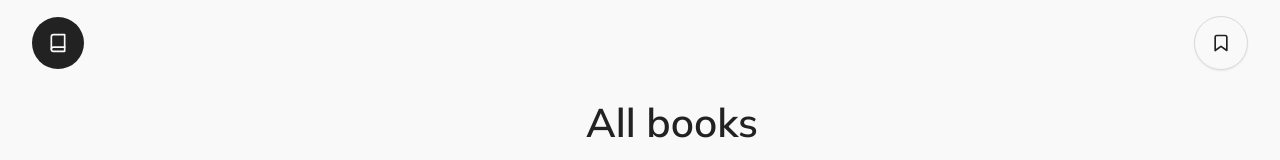
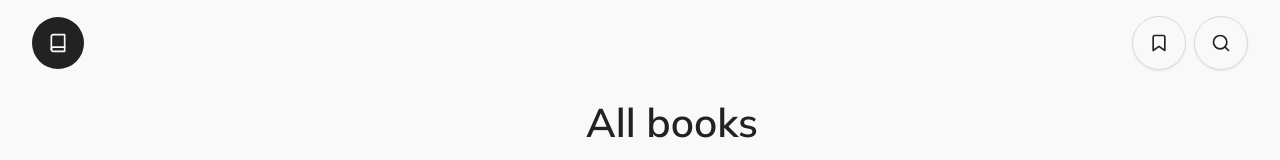
Before and after one commit to m-oppermann/book-club, a React (Create React App) app: page / in a window 1280 px wide. Shown: the top 160 px of the page. Built offline with nearby package versions, Linux system fonts and the light colour scheme.

Commit message:
Setup and implement Search component

```diff
--- a/src/App.jsx
+++ b/src/App.jsx
@@ -3,12 +3,14 @@ import { GlobalStyle } from "./styles"
 import BooksContainer from "./components/BooksContainer"
 import Header from "./components/Header"
 import DetailPanel from "./components/DetailPanel"
+import Search from "./components/Search"
 import { AnimatePresence } from "framer-motion"
 
 const App = () => {
   const [books, setBooks] = useState([])
   const [selectedBook, setSelectedBook] = useState(null)
   const [showPanel, setShowPanel] = useState(false)
+  const [filteredBooks, setFilteredBooks] = useState([])
 
   // Fetch Data Source
   useEffect(() => {
@@ -16,6 +18,7 @@ const App = () => {
       const response = await fetch("/books.json")
       const data = await response.json()
       setBooks(data)
+      setFilteredBooks(data)
     }
 
     // Alternative
@@ -38,15 +41,34 @@ const App = () => {
     setShowPanel(false)
   }
 
+  const filterBooks = searchTerm => {
+    const stringSearch = (bookAttribute, searchTerm) =>
+      bookAttribute.toLowerCase().includes(searchTerm.toLowerCase())
+    return !searchTerm
+      ? setFilteredBooks(books)
+      : setFilteredBooks(
+          books.filter(
+            book =>
+              stringSearch(book.title, searchTerm) ||
+              stringSearch(book.author, searchTerm)
+          )
+        )
+  }
+
+  const hasFiltered = filteredBooks.length !== books.length
+
   return (
     <>
       <GlobalStyle />
-      <Header />
+      <Header>
+        <Search filterBooks={filterBooks} />
+      </Header>
       <BooksContainer
-        books={books}
+        books={filteredBooks}
         pickBook={pickBook}
         selectedBook={selectedBook}
         isPanelOpen={showPanel}
+        hasFiltered={hasFiltered}
       />
       <AnimatePresence>
         {showPanel && (
--- a/src/components/BooksContainer.jsx
+++ b/src/components/BooksContainer.jsx
@@ -47,7 +47,13 @@ const BookList = styled.div`
   }
 `
 
-const BooksContainer = ({ books, pickBook, selectedBook, isPanelOpen }) => {
+const BooksContainer = ({
+  books,
+  pickBook,
+  selectedBook,
+  isPanelOpen,
+  hasFiltered,
+}) => {
   const [scroll, setScroll] = useState(0)
   const prevPanelState = useRef(false)
 
@@ -64,11 +70,9 @@ const BooksContainer = ({ books, pickBook, selectedBook, isPanelOpen }) => {
     prevPanelState.current = isPanelOpen
   }, [isPanelOpen, prevPanelState, scroll])
 
-  console.log(scroll)
-
   return (
     <Container $isPanelOpen={isPanelOpen} $top={scroll}>
-      <H2>All books</H2>
+      <H2>{!hasFiltered ? "All books" : "Search results..."}</H2>
       <BookList>
         {books.map(book => (
           <Book
--- /dev/null
+++ b/src/components/Search.jsx
@@ -0,0 +1,135 @@
+import React, { useState, useRef } from "react"
+import styled from "styled-components"
+import { SearchIcon, CloseIcon } from "../styles"
+
+const SearchWrapper = styled.div`
+  @media (max-width: 800px) {
+    display: flex;
+    justify-content: center;
+    align-items: center;
+    position: fixed;
+    bottom: 1rem;
+    left: 2rem;
+    right: 2rem;
+    index: 1;
+  }
+`
+
+const SearchContainer = styled.div`
+  display: flex;
+  justify-content: center;
+  align-items: center;
+  gap: 0.75rem;
+  overflow: hidden;
+  width: ${({ $showOnDesktop }) => ($showOnDesktop ? "264px" : "1.25rem")};
+  height: 3.25rem;
+  padding: 0 1rem;
+  background-color: var(--color);
+  border: 1px solid var(--color-2);
+  border-radius: 2.5rem;
+  box-shadow: 0 1px 2px rgba(0, 0, 0, 0.075);
+  transition: 0.3s ease;
+  cursor: ${({ $showOnDesktop }) => ($showOnDesktop ? "auto" : "pointer")};
+
+  ${({ $showOnDesktop }) =>
+    !$showOnDesktop
+      ? `@media (min-width: 800px) {
+        &:hover {
+          background-color: var(--color-1);
+        }
+      }`
+      : ""}
+
+  @media (prefers-color-scheme: dark) {
+    border-color: var(--color-1);
+  }
+
+  @media (max-width: 800px) {
+    width: 100%;
+  }
+
+  input,
+  button {
+    display: ${({ $showOnDesktop }) => ($showOnDesktop ? "flex" : "none")};
+
+    @media (max-width: 800px) {
+      display: flex;
+    }
+  }
+`
+const Input = styled.input`
+  flex: 1;
+  background: inherit;
+  border: none;
+  font-family: "Mulish", sans-serif;
+  font-size: 1rem;
+  color: var(--color-contrary);
+
+  &:focus {
+    outline: none;
+  }
+
+  &::-webkit-input-placeholder,
+  &::-moz-placeholder {
+    color: var(--color-3);
+  }
+`
+
+const Button = styled.button`
+  display: flex;
+  justify-content: center;
+  align-items: center;
+  padding: 0;
+  background: inherit;
+  border: none;
+  cursor: pointer;
+`
+
+const SearchComponent = ({ filterBooks }) => {
+  const [showOnDesktop, setShowOnDesktop] = useState(false)
+  const inputRef = useRef(null)
+
+  const handleChange = event => {
+    filterBooks(event.target.value)
+  }
+
+  const handleKeyUp = event => {
+    event.key === "Enter" && showSearch()
+  }
+
+  const clearSearch = () => {
+    filterBooks("")
+    inputRef.current.value = ""
+    setShowOnDesktop(false)
+  }
+
+  const showSearch = () => {
+    setShowOnDesktop(true)
+  }
+
+  return (
+    <SearchWrapper>
+      <SearchContainer
+        $showOnDesktop={showOnDesktop}
+        onClick={!showOnDesktop ? showSearch : null}
+        onKeyUp={handleKeyUp}
+        tabIndex="0"
+      >
+        <SearchIcon />
+        <Input
+          ref={inputRef}
+          type="text"
+          name="search"
+          placeholder="Search for books..."
+          autoComplete="off"
+          onChange={handleChange}
+        />
+        <Button onClick={clearSearch}>
+          <CloseIcon />
+        </Button>
+      </SearchContainer>
+    </SearchWrapper>
+  )
+}
+
+export default SearchComponent
```
